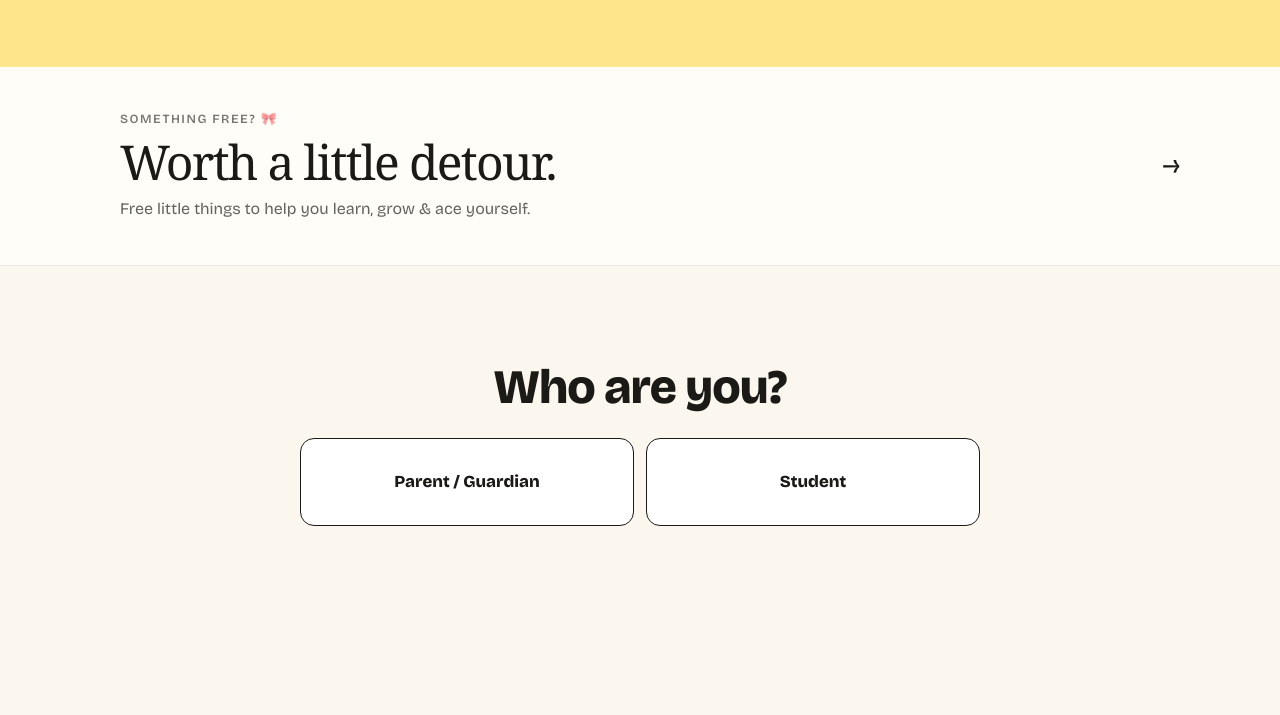
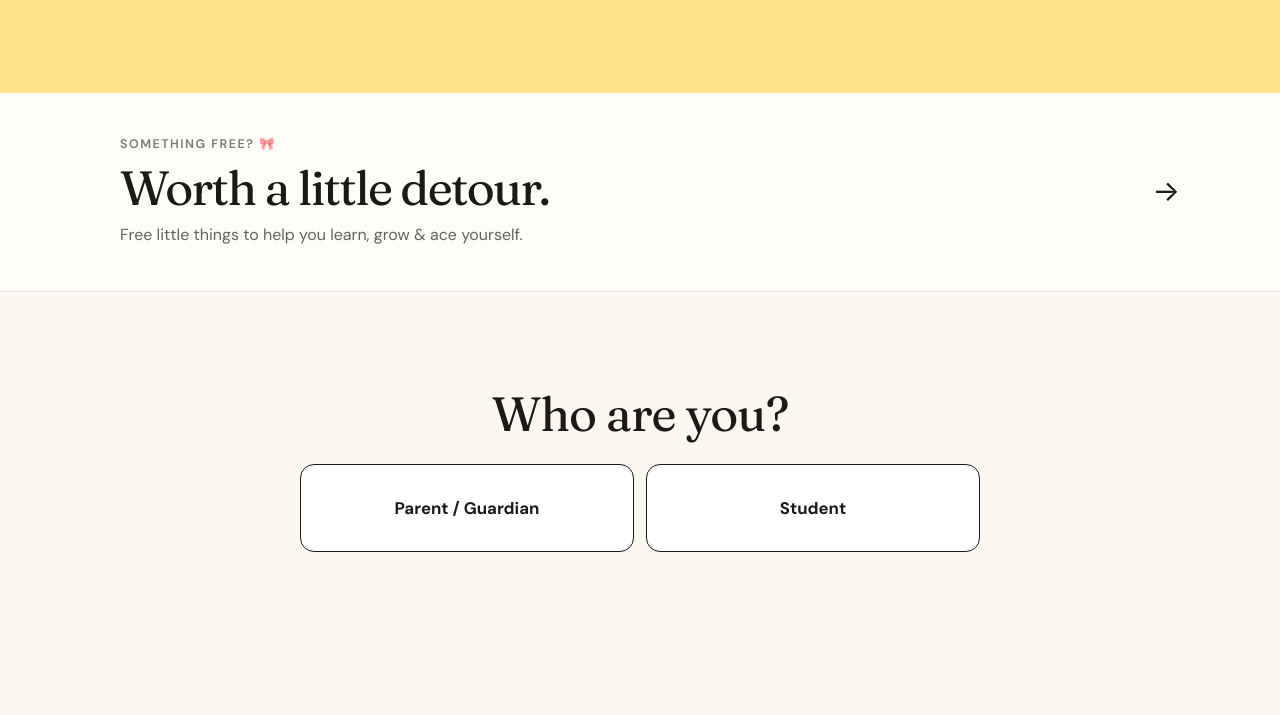
Before and after one commit to iraagrawal66-create/acemyself-site, a website built with Vite: page index.html in a window 1280 px wide. Shown: the part 908-1623 px from the top of the page. Built offline with nearby package versions, Linux system fonts and the light colour scheme; no server answers.

Commit message:
Update typography

```diff
--- a/index.html
+++ b/index.html
@@ -5,13 +5,13 @@
 <meta name="description" content="AceMyself: practical learning for skills that help you grow. Join Cohort 01 — Communication & Public Speaking.">
 <meta property="og:title" content="AceMyself — Learn. Grow. Ace.">
 <link rel="preconnect" href="https://fonts.googleapis.com"><link rel="preconnect" href="https://fonts.gstatic.com" crossorigin>
-<link href="https://fonts.googleapis.com/css2?family=Bricolage+Grotesque:wght@400;600;800&display=swap" rel="stylesheet">
+<link rel="stylesheet" href="https://fonts.googleapis.com/css2?family=DM+Sans:wght@400;500;600;700&family=Fraunces:opsz,wght@9..144,400;500;600;700&display=swap"> rel="stylesheet">
 <style>
 :root{--bg:#fbf7ee;--fg:#1b1a17;--mut:#625f56;--acc:#ffe58a;--card:#fff;--line:#e8e1d0;--r:22px;box-sizing:border-box;padding-top:env(safe-area-inset-top,0px);padding-bottom:env(safe-area-inset-bottom,0px)}
 html{scroll-padding-top:calc(env(safe-area-inset-top,0px) + 76px);scroll-behavior:smooth}
 *,*:before,*:after{box-sizing:border-box}
-body{margin:0;background:var(--bg);color:var(--fg);font:400 17px/1.6 "Bricolage Grotesque",system-ui,-apple-system,"Segoe UI",sans-serif;overflow-x:hidden}
-h1,h2,h3{line-height:1.08;letter-spacing:-.02em;margin:0 0 .5em;font-weight:800}
+body{margin:0;background:var(--bg);color:var(--fg);font:400 17px/1.6 "DM Sans",system-ui,-apple-system,sans-serif;overflow-x:hidden}
+h1,h2,h3{line-height:1.08;letter-spacing:-.02em;margin:0 0 .5em;font-weight:600;font-family:"Fraunces",Georgia,serif}
 h1{font-size:clamp(2.6rem,9vw,5.6rem)}h2{font-size:clamp(1.9rem,5vw,3rem)}h3{font-size:1.2rem;letter-spacing:-.01em}
 p{margin:0 0 1em}a{color:inherit}
 .w{max-width:1080px;margin:0 auto;padding:0 20px}.s{padding:72px 0}.c{text-align:center}.mut{color:var(--mut)}
```
